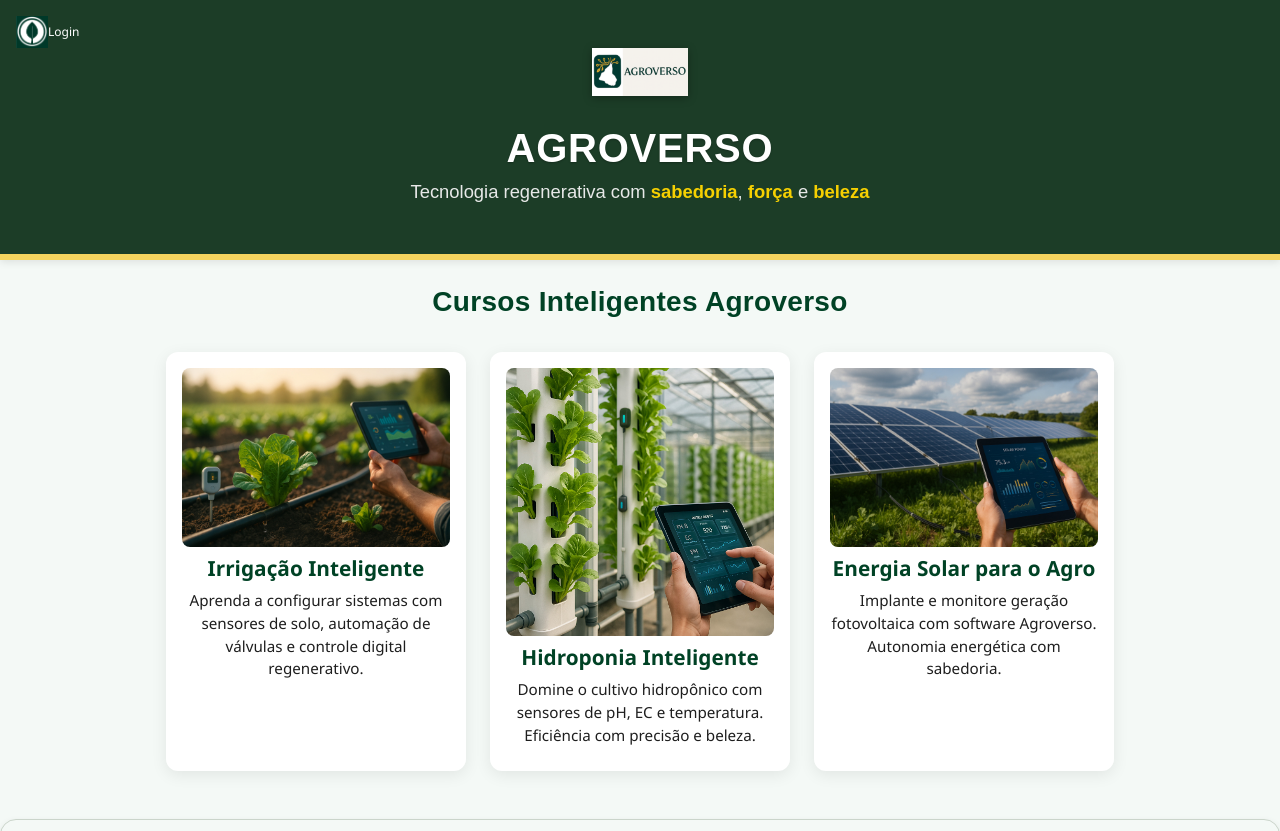
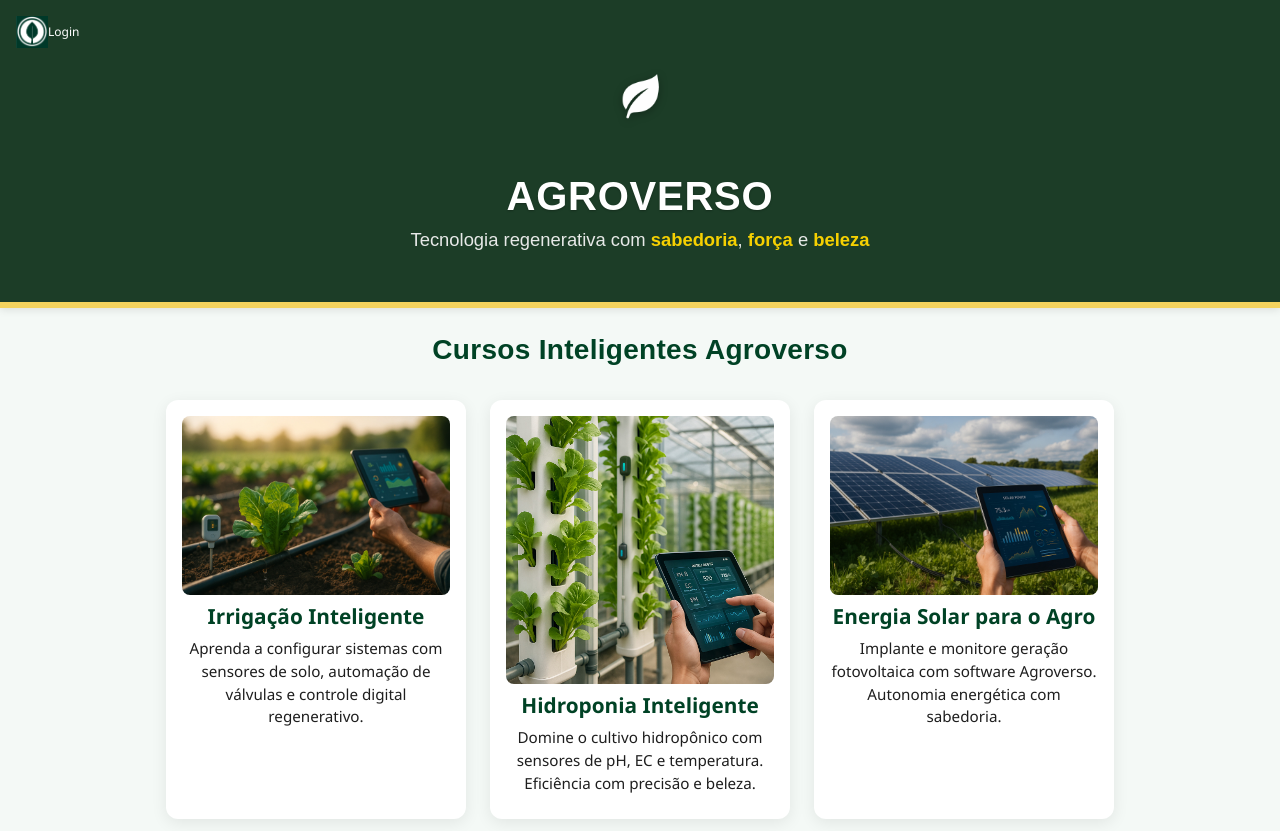
Before and after one commit to Graciliano-Tolentino/agroverso_landing, a plain HTML site: page index.html in a window 1280 px wide. Shown: the top 831 px of the page. Drawn offline with Linux system fonts and the light colour scheme; files that its build step writes are made by us from their sources; no server answers.

Commit message:
atualização geral

```diff
--- a/partials/header.html
+++ b/partials/header.html
@@ -11,7 +11,7 @@
   <!-- 🌿 Logo central com link para a página inicial -->
   <div class="logo-container" aria-hidden="false">
     <a href="index.html" aria-label="Voltar para a página inicial do Agroverso">
-      <img src="assets/images/logo.png"
+      <img src="assets/images/logo-folha.png"
            alt="Logotipo do Agroverso"
            class="logo-refinada"
            width="96"
```
Also changed, not shown: partials/header-dashboard.html (+1 -1 lines), assets/images/logo-folha.jpg (added), assets/images/logo-folha.png (added).
